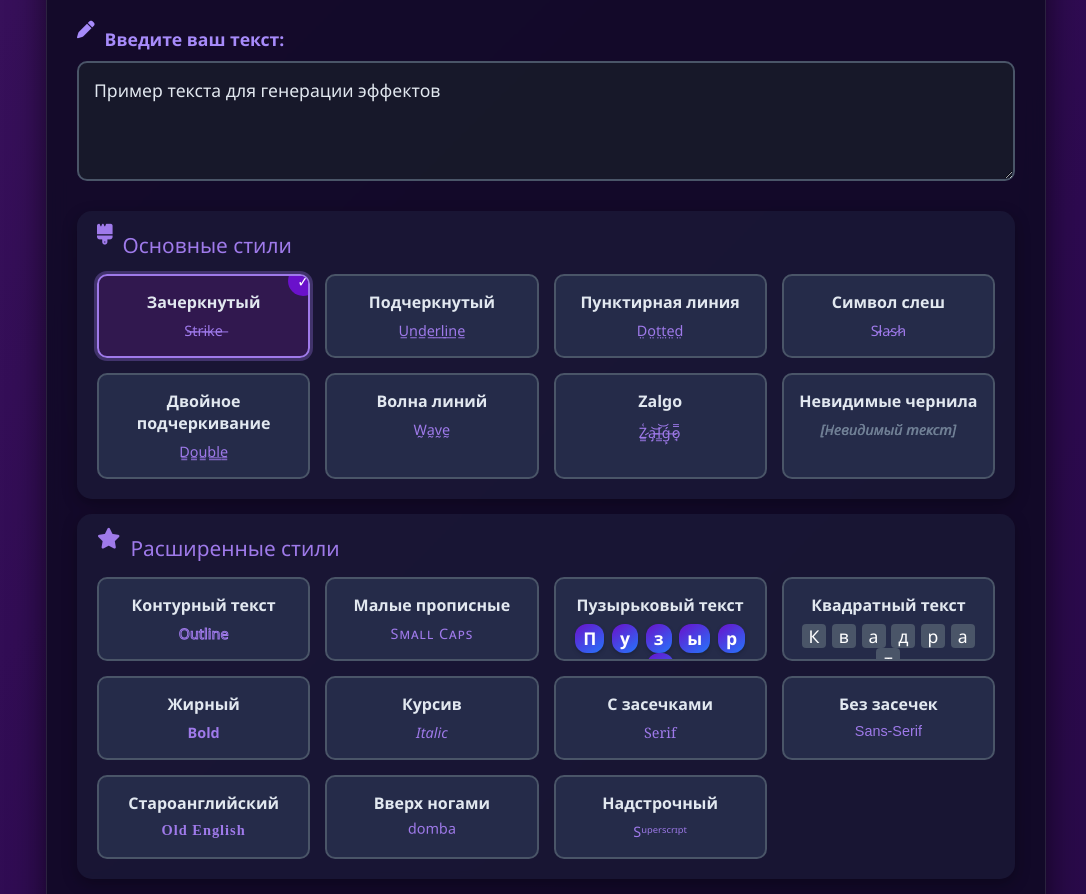
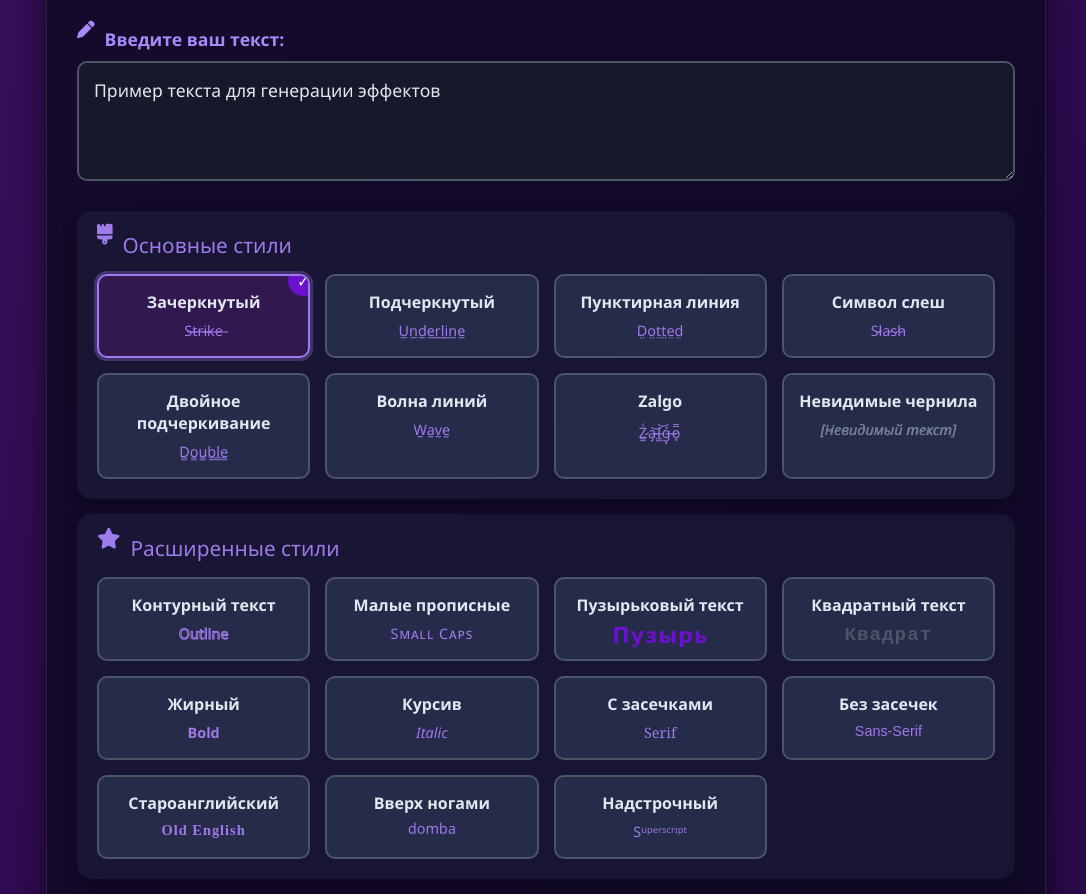
Before and after one commit to M1rotv0rets/Stylized_Text, a plain HTML site: page index.html in a window 1280 px wide. Shown: the part 206-1100 px from the top of the page, without its empty margins (94-1180 px from the left). Drawn offline with Linux system fonts and the light colour scheme.

Commit message:
Update index.html

```diff
--- a/index.html
+++ b/index.html
@@ -4,6 +4,7 @@
     <meta charset="UTF-8">
     <meta name="viewport" content="width=device-width, initial-scale=1.0">
     <title>Генератор стилизованного текста</title>
+    <link rel="icon" href="Icon.png">
     <link rel="stylesheet" href="https://cdnjs.cloudflare.com/ajax/libs/font-awesome/6.4.0/css/all.min.css">
     <style>
         * {
@@ -410,33 +411,22 @@
             letter-spacing: 1px;
         }
 
+        /* Измененные стили для пузырькового текста */
         .bubble {
-            display: inline-block;
-            background: linear-gradient(145deg, #6a11cb, #2575fc);
-            color: white;
-            padding: 2px 8px;
-            margin: 0 2px;
-            border-radius: 12px;
+            font-family: 'Comic Sans MS', cursive;
             font-weight: bold;
-            box-shadow: 0 2px 4px rgba(0,0,0,0.2);
-            line-height: 1.4;
-            font-size: 1.1rem;
-            font-family: inherit;
+            color: #6a11cb;
+            letter-spacing: 1px;
+            font-size: 1.3rem;
         }
 
+        /* Измененные стили для квадратного текста */
         .square {
-            display: inline-block;
-            background: #4a5568;
-            color: white;
-            padding: 0 5px;
-            margin: 0 1px;
-            border-radius: 4px;
-            line-height: 1.4;
-            font-size: 1.1rem;
-            font-family: inherit;
-            height: 24px;
-            min-width: 24px;
-            text-align: center;
+            font-family: 'Courier New', monospace;
+            font-weight: bold;
+            color: #4a5568;
+            letter-spacing: 1px;
+            font-size: 1.2rem;
         }
 
         .old-english {
@@ -589,24 +579,13 @@
                         <div class="option" data-type="bubble">
                             <div class="option-title">Пузырьковый текст</div>
                             <div class="option-preview">
-                                <span class="bubble">П</span>
-                                <span class="bubble">у</span>
-                                <span class="bubble">з</span>
-                                <span class="bubble">ы</span>
-                                <span class="bubble">р</span>
-                                <span class="bubble">ь</span>
+                                <span class="bubble">Пузырь</span>
                             </div>
                         </div>
                         <div class="option" data-type="square">
                             <div class="option-title">Квадратный текст</div>
                             <div class="option-preview">
-                                <span class="square">К</span>
-                                <span class="square">в</span>
-                                <span class="square">а</span>
-                                <span class="square">д</span>
-                                <span class="square">р</span>
-                                <span class="square">а</span>
-                                <span class="square">т</span>
+                                <span class="square">Квадрат</span>
                             </div>
                         </div>
                         <div class="option" data-type="bold">
@@ -718,18 +697,14 @@
                     return `<span class="small-caps">${text}</span>`;
                 }
 
-                // Обработка пузырькового текста
+                // Обработка пузырькового текста (обновлено)
                 if (type === 'bubble') {
-                    return text.split('').map(char =>
-                        char === ' ' ? ' ' : `<span class="bubble">${char}</span>`
-                    ).join('');
+                    return `<span class="bubble">${text}</span>`;
                 }
 
-                // Обработка квадратного текста
+                // Обработка квадратного текста (обновлено)
                 if (type === 'square') {
-                    return text.split('').map(char =>
-                        char === ' ' ? ' ' : `<span class="square">${char}</span>`
-                    ).join('');
+                    return `<span class="square">${text}</span>`;
                 }
 
                 // Обработка жирного текста
```
